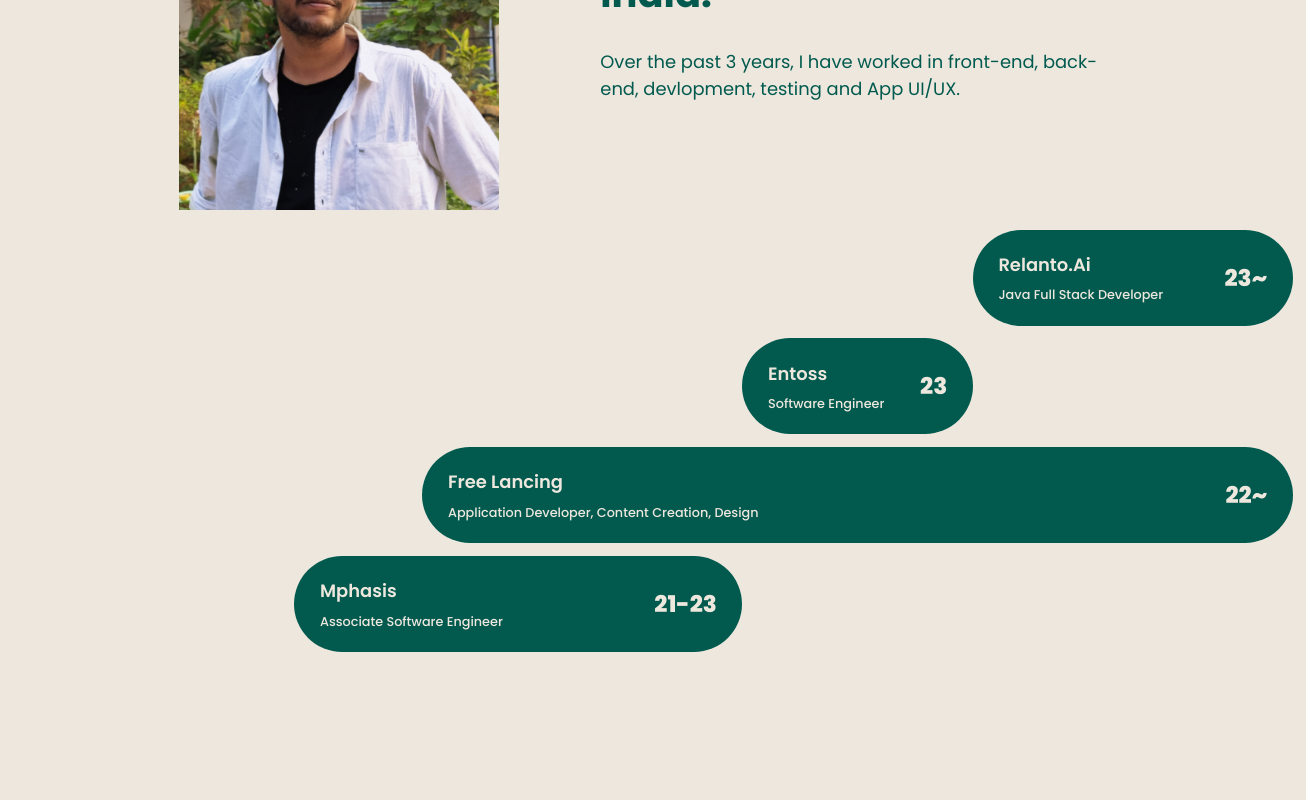
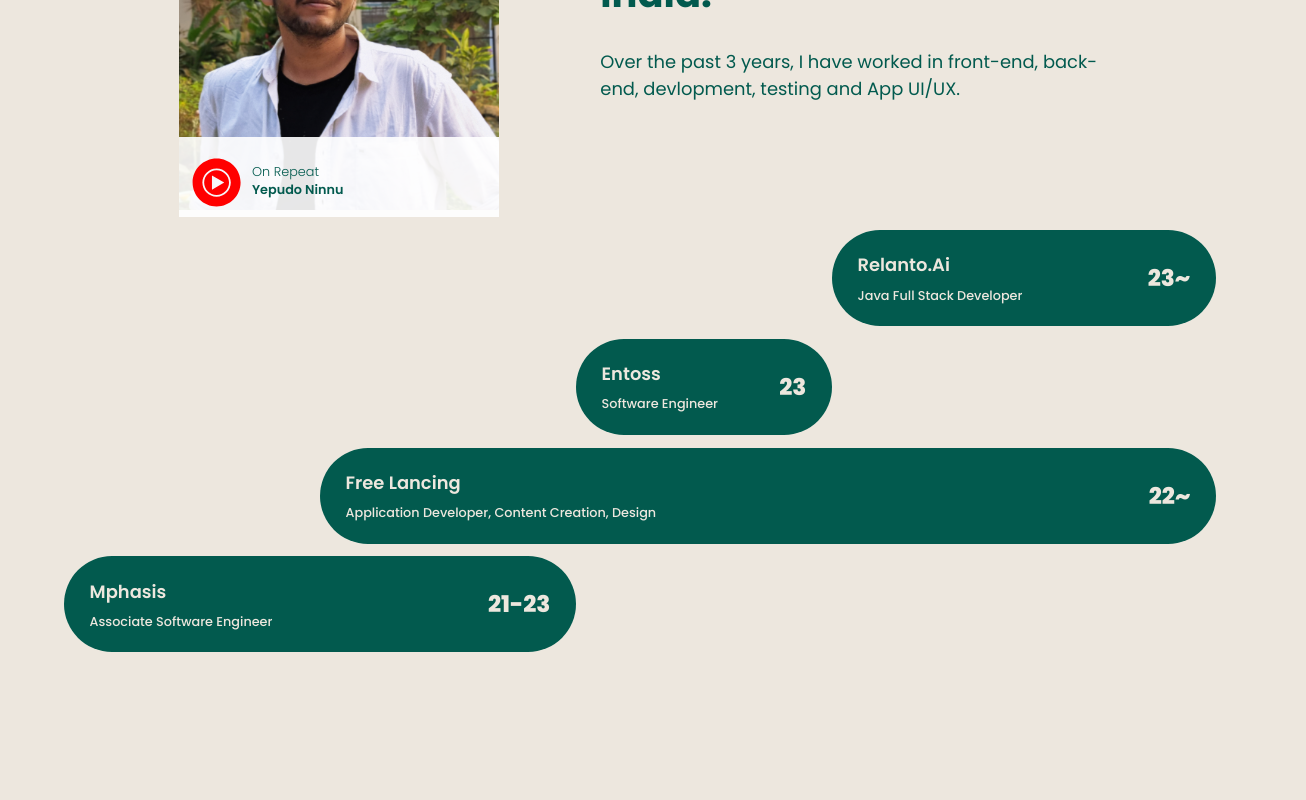
Before and after one commit to SaiKrishna6699/My-Portfolio, an Angular app: page /about in a window 1280 px wide. Shown: the part 580-1380 px from the top of the page, 1306 px wide, since content can reach past the window. Built offline with nearby package versions, Linux system fonts and the light colour scheme.

Commit message:
Added UI in about

```diff
--- a/src/app/components/about/about.component.html
+++ b/src/app/components/about/about.component.html
@@ -6,6 +6,20 @@
         <div class="profile">
             <div class="pic">
                 <img src="assets/images/sai.jpg" alt="">
+                <div (click)="openSongLink(currentSong.link)" class="youtube">
+                    <div class="d1">
+                        <svg fill="#FF0000" viewBox="0 0 32 32" version="1.1" xmlns="http://www.w3.org/2000/svg">
+                            <title>youtubemusic</title>
+                            <path
+                                d="M13.106 20.424v-8.847l7.663 4.424zM16 8.217c-4.298 0-7.783 3.484-7.783 7.783s3.484 7.783 7.783 7.783c4.298 0 7.783-3.484 7.783-7.783v0c-0.007-4.296-3.487-7.776-7.782-7.783h-0.001zM16 24.877c0 0 0 0-0 0-4.903 0-8.877-3.975-8.877-8.877s3.975-8.877 8.877-8.877c4.903 0 8.877 3.975 8.877 8.877 0 0 0 0 0 0v0c0 0 0 0.001 0 0.001 0 4.902-3.974 8.877-8.877 8.877-0 0-0.001 0-0.001 0h0zM16 1.004c0 0 0 0-0 0-8.282 0-14.996 6.714-14.996 14.996s6.714 14.996 14.996 14.996c8.282 0 14.996-6.714 14.996-14.996v0c-0.003-8.281-6.715-14.993-14.995-14.996h-0z">
+                            </path>
+                        </svg>
+                    </div>
+                    <div class="d2">
+                        <div class="line1">On Repeat</div>
+                        <div class="line2">{{ currentSong.title }}</div>
+                    </div>
+                </div>
             </div>
             <div class="bio">
                 <h1>I'm a Software Developer working from Bangalore, India.</h1>
--- a/src/app/components/about/about.component.scss
+++ b/src/app/components/about/about.component.scss
@@ -61,6 +61,52 @@
                     height: 30vw;
                     border-radius: 45% 45% 0 0;
                 }
+
+                .youtube{
+                    position: relative;
+                    margin-top: -6.22vw;
+                    display: flex;
+                    flex-direction: row;
+                    width: 25vw;
+                    max-width: 90vw;
+                    height: 5rem;
+                    background-color: rgba(255, 255, 255, 0.9);
+                    padding: 0.1rem;
+                    cursor: pointer;
+                    font-size: 1vw;
+                    box-sizing: border-box;
+
+                    .d1 {
+                        margin-top: 10px;
+                        margin-left: 10px;
+
+                        display: flex;
+                        justify-content: center;
+                        align-items: center;
+                        svg {
+                            height: 4vw;
+                            width: 4v;
+                        }
+                    }
+
+                    .d2 {
+                        margin-top: 7px;
+                        margin-left: 10px;
+                        display: flex;
+                        flex-direction: column;
+                        justify-content: center;
+                        align-items: flex-start;
+
+                        .line1 {
+                            font-weight: 300;
+                        }
+
+                        .line2 {
+                            font-weight: 600;
+                        }
+                    }
+
+                }
             }
 
             .bio {
@@ -80,9 +126,10 @@
     }
 
     .exp {
-        width: 100%;
+        width: 90%;
         height: 50vw;
         padding: 1vw;
+        margin: auto;
 
         display: flex;
         flex-direction: column;
@@ -104,21 +151,21 @@
             justify-content: space-between;
 
             &.exp1 {
-                width: 25vw;
+                width: 30vw;
             }
 
             &.exp2 {
-                width: 18vw;
-                margin-right: 25vw;
+                width: 20vw;
+                margin-right: 30vw;
             }
 
             &.exp3{
-                width: 68vw;
+                width: 70vw;
             }
 
             &.exp4{
-                width: 35vw;
-                margin-right: 43vw;
+                width: 40vw;
+                margin-right: 50vw;
             }
 
             .side1 {
--- a/src/app/components/about/about.component.ts
+++ b/src/app/components/about/about.component.ts
@@ -1,4 +1,5 @@
 import { Component } from '@angular/core';
+import { Playlist } from 'src/app/models/playlist';
 
 @Component({
   selector: 'app-about',
@@ -7,4 +8,138 @@
 })
 export class AboutComponent {
 
+  constructor() {
+    const randomIndex = Math.floor(Math.random() * this.myPlaylist.length);
+    this.currentSong = this.myPlaylist[randomIndex];
+  }
+
+  currentSong!: Playlist;
+
+  openSongLink(songLink: string) {
+    window.open(songLink, '_blank');
+  }
+
+  myPlaylist: Playlist[] = [
+    {
+      title: 'Ammadi',
+      link: 'https://music.youtube.com/watch?v=pFUI4P17LIE&si=z1Z7-l85YFrEI7As'
+    },
+    {
+      title: 'Ammayi',
+      link: 'https://music.youtube.com/watch?v=xSU1-_gocNg&si=nz6HbCZlcPp-8cNS'
+    },
+    {
+      title: 'Hulala',
+      link: 'https://music.youtube.com/watch?v=KSy-Gh3TFsM&si=MDhlac26_pjAD-Ga'
+    },
+    {
+      title: 'Tanu Nenu',
+      link: 'https://music.youtube.com/watch?v=uJApTJ6CGTw&si=hIhG8xDyhYuyjL9u'
+    },
+    {
+      title: 'Kadalani',
+      link: 'https://music.youtube.com/watch?v=TIDbKoHVfew&si=Khe8AqFD7LTzKXGX'
+    },
+    {
+      title: 'Siri Vennala',
+      link: 'https://music.youtube.com/watch?v=F2566mvd-o0&si=9NsHLh1iy7azum8E'
+    },
+    {
+      title: 'Pranavalaya',
+      link: 'https://music.youtube.com/watch?v=JJaiKWPmDik&si=JC0SdRWKrNdvK1hk'
+    },
+    {
+      title: 'O Rendu Prema Meghalu',
+      link: 'https://music.youtube.com/watch?v=_EOIXDHrjHw&si=TrMnS--70NdyVrmh'
+    },
+    {
+      title: 'Oh Priya Priya',
+      link: 'https://music.youtube.com/watch?v=ASahUxsb4QQ&si=yr1sgMWqDKoNj8CR'
+    },
+    {
+      title: 'Nenu Nuvvantu',
+      link: 'https://music.youtube.com/watch?v=ANrTbPl6-Ew&si=qrpcx5Cy1P4L-S1n'
+    },
+    {
+      title: 'Pilla Ra',
+      link: 'https://music.youtube.com/watch?v=k-3RVmy9ZJc&si=GbNw5stAMRIdjEs_'
+    },
+    {
+      title: 'Ninnu Choose Anadham lo',
+      link: 'https://music.youtube.com/watch?v=J7NIYS6A3Pc&si=gEBgwjatHDAcylV-'
+    },
+    {
+      title: 'Nalona Pongenu Narmada',
+      link: 'https://music.youtube.com/watch?v=1RyPEFpCb0Y&si=v-EtDRFuBszo-ocW'
+    },
+    {
+      title: 'Pachachadanamey',
+      link: 'https://music.youtube.com/watch?v=889dZRbNPaE&si=WuXecMJaT_2lKvW9'
+    },
+    {
+      title: 'Darshana',
+      link: 'https://music.youtube.com/watch?v=NjQWctpXU-g&si=lzaV4ThDMpAYKM6P'
+    },
+    {
+      title: 'Kadalalle',
+      link: 'https://music.youtube.com/watch?v=TryjW9pFipk&si=hspv_SxjGwAvrFkB'
+    },
+    {
+      title: 'Hrudayama',
+      link: 'https://music.youtube.com/watch?v=0yqX_DNWT64&si=9bVyntY1rCMsAi_k'
+    },
+    {
+      title: 'Malare',
+      link: 'https://music.youtube.com/watch?v=-GyOKmoLbng&si=ZRPf42-Iwfl00wfJ'
+    },
+    {
+      title: 'Oy.. Oy..',
+      link: 'https://music.youtube.com/watch?v=dGH-YczynDc&si=nV2llkAbXeByrm_f'
+    },
+    {
+      title: 'Uyire',
+      link: 'https://music.youtube.com/watch?v=OkBPy5WbAzk&si=e30stJC5m7WeGE9-'
+    },
+    {
+      title: 'Adiye',
+      link: 'https://music.youtube.com/watch?v=wvnBHdl5MJo&si=DjtOqxKDYErQoL_g'
+    },
+    {
+      title: 'Kadhaipomma',
+      link: 'https://music.youtube.com/watch?v=QUpnrWg_c0U&si=gGjM-6uFRE-6qGZj'
+    },
+    {
+      title: 'Chiru Chiru',
+      link: 'https://music.youtube.com/watch?v=ZnkFETFCoDw&si=2MxBWmn7-eOn0CTX'
+    },
+    {
+      title: 'Aagi Aagi',
+      link: 'https://music.youtube.com/watch?v=t1dlwy1I2Ws&si=qQdPc7Y8NlEy0wEx'
+    },
+    {
+      title: 'Kanunna Kalyanam',
+      link: 'https://music.youtube.com/watch?v=nINsKf5uRyQ&si=a0mtHOTMBXf0AOM2'
+    },
+    {
+      title: 'Yepudo Ninnu',
+      link: 'https://music.youtube.com/watch?v=BiTEIdVl34U&si=cTCBR1W-aA2nNYNC'
+    },
+    {
+      title: 'Uyiril Thodum',
+      link: 'https://music.youtube.com/watch?v=KwuYnvyf5R8&si=0oMmLCdCTelltLva'
+    },
+    {
+      title: 'Heeriye',
+      link: 'https://music.youtube.com/watch?v=SW2uyfNqHg4&si=RcoJ-azyA274KSs7'
+    },
+    {
+      title: 'Avunanavaa',
+      link: 'https://music.youtube.com/watch?v=L70qHh3Vzdc&si=LBtCctnuS0Yu91bK'
+    },
+    {
+      title: 'Adento Gani Unnapatugaa',
+      link: 'https://music.youtube.com/watch?v=-fapo-nHzxw&si=ldQeqRIR7ZvWcb8r'
+    }
+  ]
+
 }
--- a/src/app/components/footer/footer.component.scss
+++ b/src/app/components/footer/footer.component.scss
@@ -51,18 +51,24 @@
                     cursor: pointer;
 
                     .d1 {
-                        margin-top: 10px;
                         margin-left: 10px;
+                        display: flex;
+                        align-items: center;
+                        justify-content: center;
 
                         svg {
-                            height: 45px;
-                            width: 45px;
+                            height: 4vw;
+                            width: 4vw;
                         }
                     }
 
                     .d2 {
-                        margin-top: 7px;
                         margin-left: 10px;
+
+                        display: flex;
+                        flex-direction: column;
+                        align-items: flex-start;
+                        justify-content: center;
 
                         .line1 {
                             font-weight: 300;
@@ -93,11 +99,11 @@
                             margin-bottom: 1.8rem;
                             cursor: pointer;
 
-                            &:hover{
+                            &:hover {
                                 color: darken($color: $slider-thumb-color, $amount: 0.5);
                             }
 
-                            &.spl-link{
+                            &.spl-link {
                                 font-weight: 600;
                             }
                         }
```
